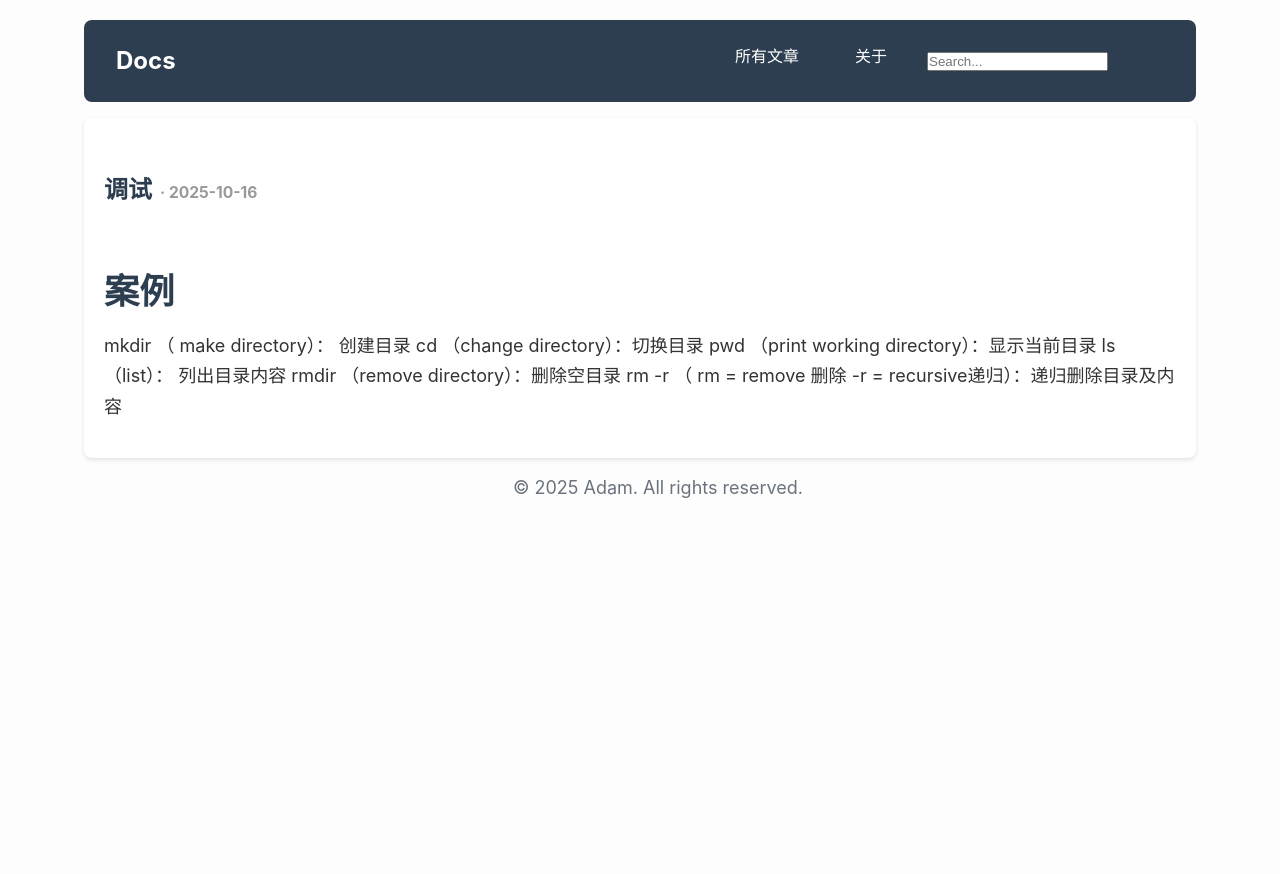
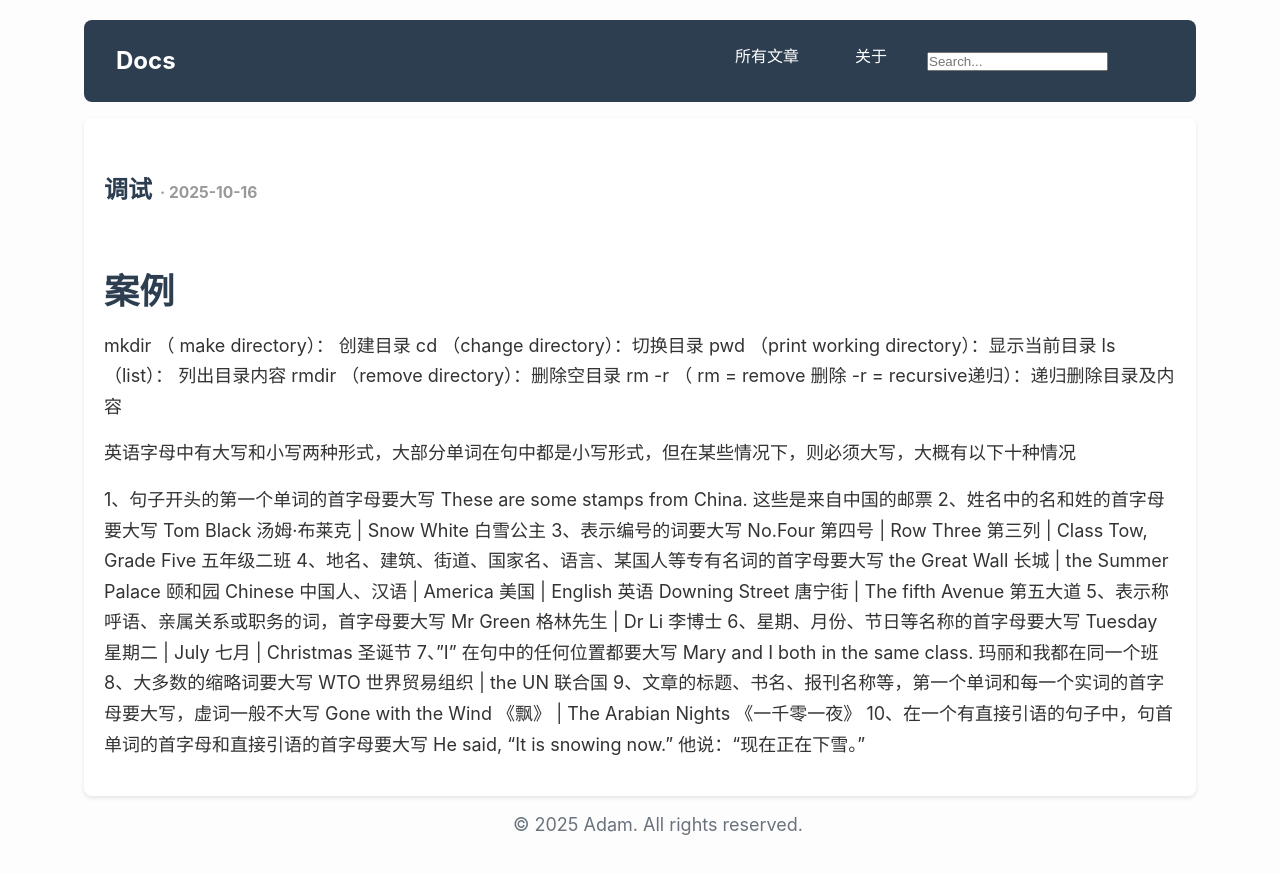
Before and after one commit to lzh210802066/lzh210802066.github.io, a Jekyll site: the page built from _posts/Technology/2025-10-16-调试.md, in a window 1280 px wide. Shown: the top 874 px of the page. Built offline with Jekyll 4.4.1, drawn with Linux system fonts in a browser that asks for light colours; comment, search, counter and statistics services are not loaded.

Commit message:
Update blog content

```diff
--- a/_posts/Technology/2025-10-16-调试.md
+++ b/_posts/Technology/2025-10-16-调试.md
@@ -13,3 +13,43 @@ pwd （print working directory）：显示当前目录
 ls  	                       （list）： 列出目录内容
 rmdir         （remove directory）：删除空目录
 rm -r （ rm = remove 删除  -r = recursive递归）：递归删除目录及内容
+
+
+
+
+
+
+
+
+
+
+
+
+
+
+
+
+英语字母中有大写和小写两种形式，大部分单词在句中都是小写形式，但在某些情况下，则必须大写，大概有以下十种情况
+
+1、句子开头的第一个单词的首字母要大写
+These are some stamps from China. 这些是来自中国的邮票
+2、姓名中的名和姓的首字母要大写
+Tom Black 汤姆·布莱克 | Snow White 白雪公主
+3、表示编号的词要大写
+No.Four 第四号 | Row Three 第三列 | Class Tow, Grade Five 五年级二班
+4、地名、建筑、街道、国家名、语言、某国人等专有名词的首字母要大写
+the Great Wall 长城 | the Summer Palace 颐和园
+Chinese 中国人、汉语 | America 美国 | English 英语
+Downing Street 唐宁街 | The fifth Avenue 第五大道
+5、表示称呼语、亲属关系或职务的词，首字母要大写
+Mr Green 格林先生 | Dr Li 李博士
+6、星期、月份、节日等名称的首字母要大写
+Tuesday 星期二 | July 七月 | Christmas 圣诞节
+7、"I" 在句中的任何位置都要大写
+Mary and I both in the same class. 玛丽和我都在同一个班
+8、大多数的缩略词要大写
+WTO 世界贸易组织 | the UN 联合国
+9、文章的标题、书名、报刊名称等，第一个单词和每一个实词的首字母要大写，虚词一般不大写
+Gone with the Wind 《飘》 | The Arabian Nights 《一千零一夜》
+10、在一个有直接引语的句子中，句首单词的首字母和直接引语的首字母要大写
+He said, "It is snowing now." 他说：“现在正在下雪。”
```
Also changed, not shown: _posts/skill/2025-11-13-English.md (added, +12 -0 lines).
